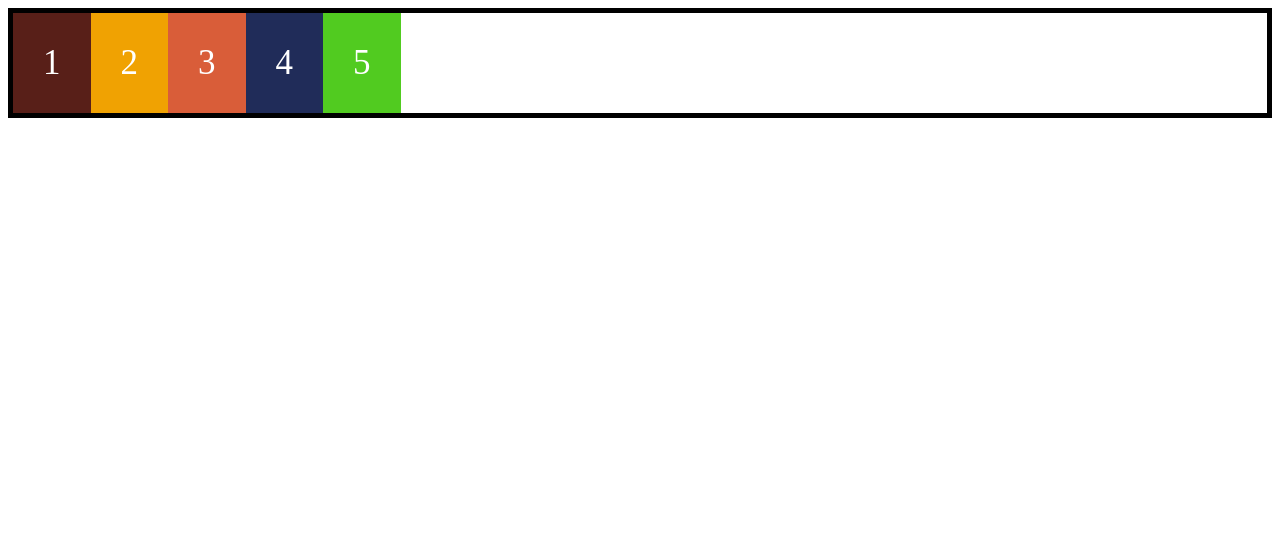
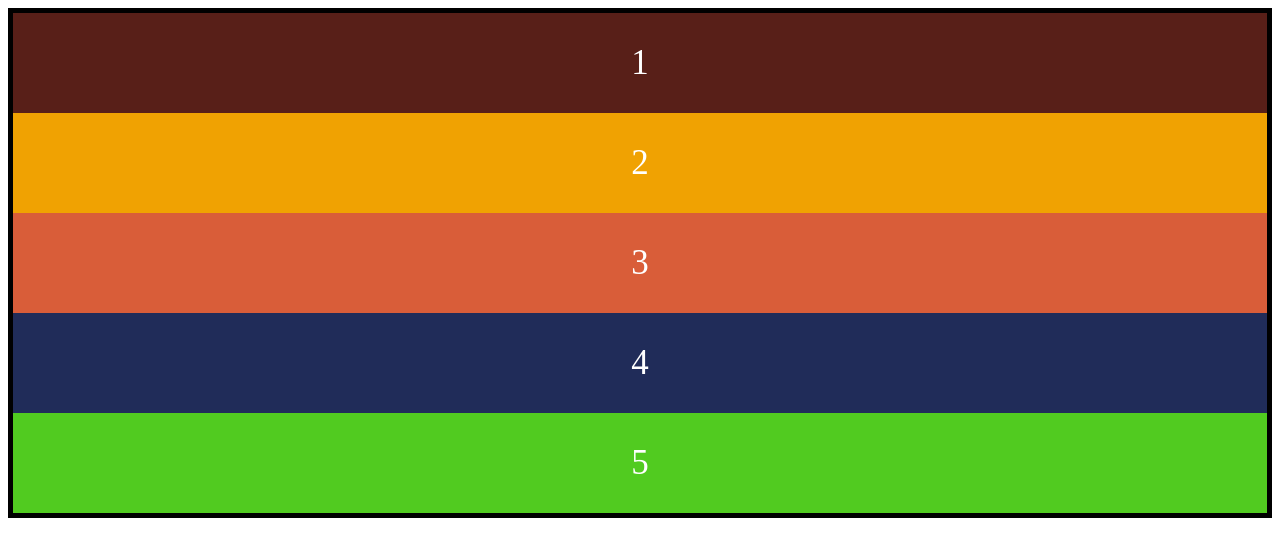
Before and after one commit to matheusalxds/example-flex-box, a website: page index.html in a window 1280 px wide. Drawn offline with Linux system fonts and the light colour scheme.

Commit message:
Explanation of flex-direction

```diff
--- a/sass/main.scss
+++ b/sass/main.scss
@@ -1,6 +1,10 @@
+// Just will be apply in parent component
 .container {
   border: 5px solid black;
   display: flex;
+  // flex-direction:  row (default) / column / column-reverse / row-reverse
+  flex-direction: column;
+
 }
 
 .box {
```
Also changed, not shown: css/style.css.
